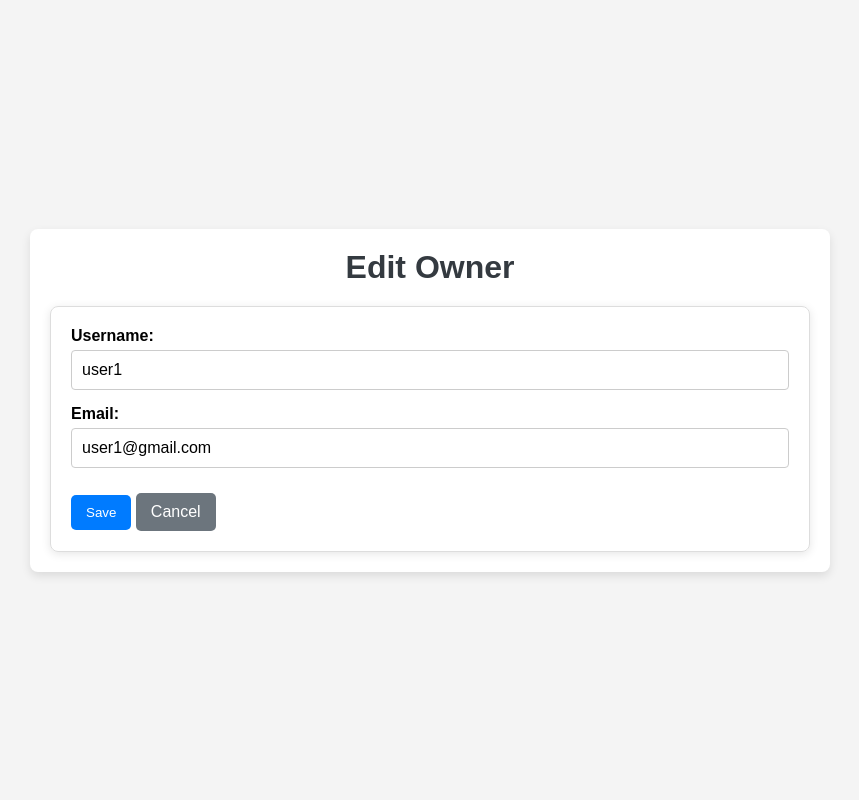
After one commit to phanee27/PSRM_Project, a Django app: page /adminapp/edit_owner/3/ in a window 1280 px wide. The commit adds this page. Shown: the whole page, without its empty margins (210-1069 px from the left). Run offline with Django 5.2, Linux system fonts and the light colour scheme; data comes from the database, SQL or seed files in the repository; both versions use the stored data as it was after the commit.

Commit message:
Adminapp user profiles added

```diff
--- a/adminapp/urls.py
+++ b/adminapp/urls.py
@@ -9,5 +9,9 @@ urlpatterns = [
     path('login_or_register/', views.login_or_register, name='login_or_register'),
     path('logout_view/', views.logout_view, name='logout_view'),
     path('homepage1/', views.homepage1, name='homepage1'),
-
+    path('dashboard/', views.dashboard, name='dashboard'),
+    path('edit_owner/<int:owner_id>/', views.edit_owner, name='edit_owner'),
+    path('edit-tenant/<int:tenant_id>/', views.edit_tenant, name='edit_tenant'),
+    path('delete_owner/<int:owner_id>/', views.delete_owner, name='delete_owner'),
+    path('delete_tenant/<int:tenant_id>/', views.delete_tenant, name='delete_tenant'),
 ]
--- a/adminapp/views.py
+++ b/adminapp/views.py
@@ -80,3 +80,120 @@ def logout_view(request):
 @login_required
 def homepage1(request):
     return render(request, 'adminApp/homepage.html', {'username': request.user.username})
+
+
+
+from django.shortcuts import render, get_object_or_404, redirect
+from ownerapp.models import OwnerUser
+from tenentapp.models import TenentUser
+
+
+# Dashboard view to display Owners and Tenants
+def dashboard(request):
+    owners = OwnerUser.objects.all()
+    tenants = TenentUser.objects.all()
+    context = {
+        'owners': owners,
+        'tenants': tenants
+    }
+    return render(request, 'adminapp/Dashboard.html', context)
+
+# Other views can remain the same for editing and deleting owners and tenants if needed
+
+
+# Edit Owner
+# adminapp/views.py
+from django.contrib.auth.models import User
+
+# Edit Owner View
+from django.contrib import messages
+from django.shortcuts import render, redirect, get_object_or_404
+from django.contrib.auth.models import User
+from ownerapp.models import OwnerUser
+from django.contrib import messages
+
+def edit_owner(request, owner_id):
+    owner = get_object_or_404(OwnerUser, id=owner_id)
+
+    if request.method == 'POST':
+        new_username = request.POST.get('username')
+        new_email = request.POST.get('email')
+
+        if User.objects.exclude(id=owner.user.id).filter(username=new_username).exists():
+            messages.error(request, "Username already exists. Please choose a different username.")
+            return render(request, 'adminApp/edit_owner.html', {'owner': owner})
+
+        # Update OwnerUser model
+        owner.username = new_username
+        owner.email = new_email
+        owner.save()
+
+        # Update the associated auth_user entry
+        user = User.objects.get(id=owner.user.id)
+        user.username = new_username
+        user.email = new_email
+        user.save()
+
+        # messages.success(request, "Owner updated successfully.")
+        return redirect('adminapp:dashboard')
+
+    return render(request, 'adminApp/edit_owner.html', {'owner': owner})
+
+
+# Edit Tenant View
+
+
+def edit_tenant(request, tenant_id):
+    tenant = get_object_or_404(TenentUser, id=tenant_id)
+
+    if request.method == 'POST':
+        new_username = request.POST.get('username')
+        new_email = request.POST.get('email')
+
+        if User.objects.exclude(id=tenant.user.id).filter(username=new_username).exists():
+            messages.error(request, "Username already exists. Please choose a different username.")
+            return render(request, 'adminApp/edit_tenent.html', {'tenant': tenant})
+
+        # Update TenantUser model
+        tenant.username = new_username
+        tenant.email = new_email
+        tenant.save()
+
+        # Update the associated auth_user entry
+        user = User.objects.get(id=tenant.user.id)
+        user.username = new_username
+        user.email = new_email
+        user.save()
+
+        # messages.success(request, "Tenant updated successfully.")
+        return redirect('adminapp:dashboard')
+
+    return render(request, 'adminApp/edit_tenent.html', {'tenant': tenant})
+
+
+# Delete Owner View
+def delete_owner(request, owner_id):
+    owner = get_object_or_404(OwnerUser, id=owner_id)
+
+    # Delete the related auth_user entry
+    user = User.objects.get(id=owner.user.id)
+    user.delete()
+
+    # Delete the OwnerUser entry
+    owner.delete()
+
+    return redirect('adminapp:dashboard')
+
+
+# Delete Tenant View
+def delete_tenant(request, tenant_id):
+    tenant = get_object_or_404(TenentUser, id=tenant_id)
+
+    # Delete the related auth_user entry
+    user = User.objects.get(id=tenant.user.id)
+    user.delete()
+
+    # Delete the TenantUser entry
+    tenant.delete()
+
+    return redirect('adminapp:dashboard')
--- /dev/null
+++ b/static/css/adminApp/edit_owner_card.css
@@ -0,0 +1,85 @@
+* {
+    box-sizing: border-box;
+    margin: 0;
+    padding: 0;
+    font-family: Arial, sans-serif;
+}
+
+body {
+    background-color: #f4f4f4;
+    display: flex;
+    justify-content: center;
+    align-items: center;
+    height: 100vh;
+    padding: 20px;
+}
+
+.container {
+    background: white;
+    padding: 20px;
+    border-radius: 8px;
+    box-shadow: 0 2px 10px rgba(0, 0, 0, 0.1);
+    max-width: 400px;
+    width: 100%;
+}
+
+h1 {
+    margin-bottom: 20px;
+    text-align: center;
+}
+
+.form-group {
+    margin-bottom: 15px;
+}
+
+label {
+    display: block;
+    margin-bottom: 5px;
+    font-weight: bold;
+}
+
+input[type="text"],
+input[type="email"] {
+    width: 100%;
+    padding: 10px;
+    border: 1px solid #ccc;
+    border-radius: 4px;
+}
+
+input[type="text"]:focus,
+input[type="email"]:focus {
+    border-color: #007BFF;
+    outline: none;
+}
+
+.btn {
+    background-color: #007BFF;
+    color: white;
+    padding: 10px 15px;
+    border: none;
+    border-radius: 4px;
+    cursor: pointer;
+    text-align: center;
+    text-decoration: none;
+    display: inline-block;
+    margin-top: 10px;
+}
+
+.btn:hover {
+    background-color: #0056b3;
+}
+
+.cancel {
+    background-color: #ccc;
+}
+
+.cancel:hover {
+    background-color: #bbb;
+}
+
+/* Responsive Design */
+@media (max-width: 600px) {
+    .container {
+        padding: 15px;
+    }
+}
--- a/templates/Navbar/adminNavBar.html
+++ b/templates/Navbar/adminNavBar.html
@@ -7,10 +7,10 @@
     </div>
     <nav>
         <ul>
-            <li><a href="#home">Home</a></li>
+            <li><a href="{% url 'adminapp:homepage' %}">Home</a></li>
             <li><a href="#properties">Find Properties</a></li>
             <li><a href="#upload-property">Upload Property</a></li><!-- Changed space to hyphen -->
-            <li><a href="#profile">User Profiles</a></li>
+            <li><a href="{% url 'adminapp:dashboard' %}">User Profiles</a></li>
         </ul>
     </nav>
     <div class="auth-buttons">
--- /dev/null
+++ b/templates/adminApp/edit_owner.html
@@ -0,0 +1,143 @@
+{% load static %}
+<html lang="en">
+<head>
+    <meta charset="UTF-8">
+    <meta name="viewport" content="width=device-width, initial-scale=1.0">
+    <title>Edit Owner</title>
+    <link rel="stylesheet" href="{% static 'css/adminApp/edit_owner_card.css' %}">
+    <style>
+        /* Basic Styles */
+        body {
+            font-family: Arial, sans-serif;
+            background-color: #f4f4f4;
+            margin: 0;
+            padding: 0;
+        }
+
+        .container {
+            max-width: 800px;
+            margin: 50px auto;
+            padding: 20px;
+            background-color: #fff;
+            border-radius: 8px;
+            box-shadow: 0 4px 10px rgba(0, 0, 0, 0.1);
+        }
+
+        h1 {
+            text-align: center;
+            margin-bottom: 20px;
+            color: #343a40;
+        }
+
+        /* Navbar styles */
+        .navbar {
+            background-color: #343a40;
+            padding: 10px;
+            color: white;
+        }
+
+        .navbar a {
+            color: white;
+            margin: 0 15px;
+            text-decoration: none;
+        }
+
+        /* Card styles */
+        .card {
+            padding: 20px;
+            border: 1px solid #ddd;
+            border-radius: 8px;
+            box-shadow: 0 2px 10px rgba(0,0,0,0.1);
+        }
+
+        .btn {
+            background-color: #007bff;
+            color: white;
+            padding: 10px 15px;
+            border: none;
+            border-radius: 5px;
+            cursor: pointer;
+            text-decoration: none;
+            display: inline-block;
+        }
+
+        .btn.cancel {
+            background-color: #6c757d;
+        }
+
+        .btn:hover {
+            opacity: 0.9;
+        }
+
+        .form-group {
+            margin-bottom: 15px;
+        }
+
+        label {
+            display: block;
+            margin-bottom: 5px;
+            font-weight: bold;
+        }
+
+        input[type="text"], input[type="email"] {
+            width: 100%;
+            padding: 10px;
+            border: 1px solid #ccc;
+            border-radius: 4px;
+            font-size: 1rem;
+        }
+
+        /* Error message styles */
+        .error {
+            color: red;
+            margin-bottom: 10px;
+        }
+
+        /* Success message styles */
+        .success {
+            color: green;
+            margin-bottom: 10px;
+        }
+
+        /* Message container styles */
+        .message-container {
+            margin-bottom: 20px;
+        }
+
+    </style>
+</head>
+<body>
+
+    <div class="container">
+        <h1>Edit Owner</h1>
+
+        <!-- Display messages (success, error) -->
+        {% if messages %}
+            <div class="message-container">
+                {% for message in messages %}
+                    <div class="{% if message.tags %}{{ message.tags }}{% endif %}">
+                        {{ message }}
+                    </div>
+                {% endfor %}
+            </div>
+        {% endif %}
+
+        <div class="card">
+            <form method="POST" action="{% url 'adminapp:edit_owner' owner.id %}">
+                {% csrf_token %}
+                <div class="form-group">
+                    <label for="username">Username:</label>
+                    <input type="text" id="username" name="username" value="{{ owner.username }}" required>
+                </div>
+                <div class="form-group">
+                    <label for="email">Email:</label>
+                    <input type="email" id="email" name="email" value="{{ owner.email }}" required>
+                </div>
+                <button type="submit" class="btn">Save</button>
+                <a href="{% url 'adminapp:dashboard' %}" class="btn cancel">Cancel</a>
+            </form>
+        </div>
+    </div>
+
+</body>
+</html>
--- a/templates/adminApp/homepage.html
+++ b/templates/adminApp/homepage.html
@@ -53,7 +53,7 @@
         <div class="section-header">
             <h2>Featured Properties</h2>
             <!-- "View More" Button aligned to the right -->
-            <a href="#" class="btn view-more-btn">View More ></a>
+            <a href="{% url 'ownerapp:property_list' %}" class="btn view-more-btn">View More ></a>
         </div>
         <div class="property-grid">
             <div class="property">
--- a/templates/ownerApp/property_list.html
+++ b/templates/ownerApp/property_list.html
@@ -61,7 +61,7 @@
     <div class="property-card">
         <img src="{{ property.image.url }}" alt="{{ property.title }}" class="property-image">
         <h3>{{ property.title }}</h3>
-        <p>{{ property.overview }}</p>
+        <p>{{ property.overview|slice:":80" }}{% if property.overview|length > 80 %}...{% endif %}</p>
         <p><strong>Status:</strong> {{ property.occupancy_status }}</p>
         <p><strong>Price:</strong> {{ property.price }}</p>
         <a href="{% url 'ownerapp:property_detail' property.pk %}" class="view-details">View Details</a>
```
Also changed, not shown: static/css/adminApp/admin_Dashboard.css (added, +92 -0 lines), templates/adminApp/Dashboard.html (added, +109 -0 lines), templates/adminApp/edit_tenent.html (added, +144 -0 lines), db.sqlite3, 1 other file.
